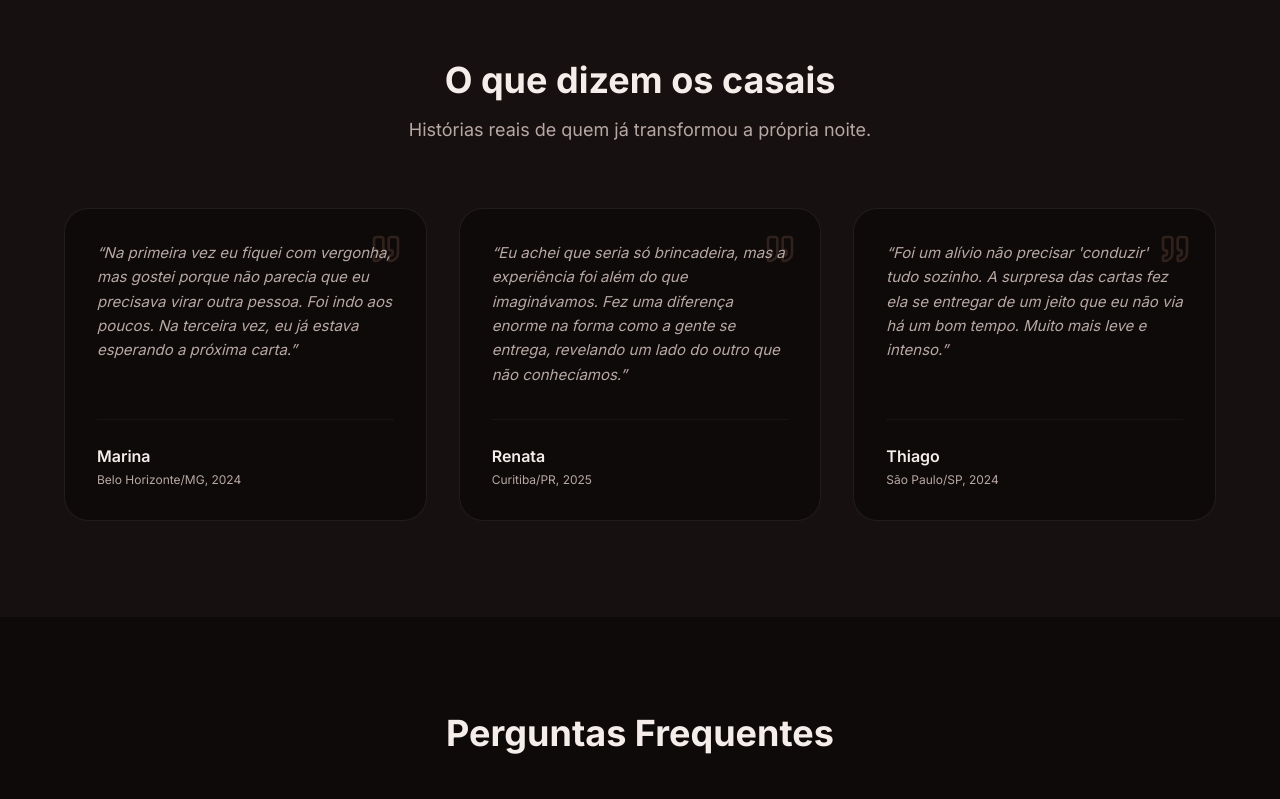
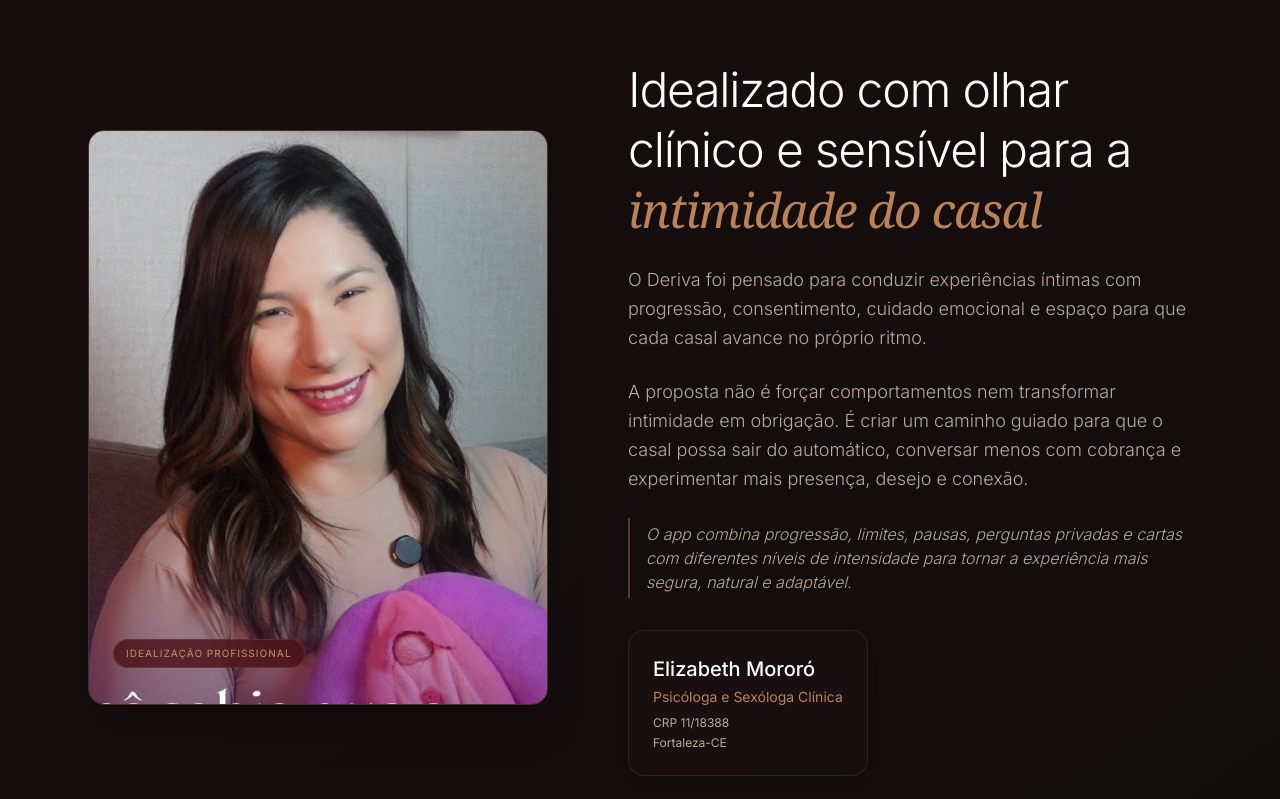
Before and after one commit to leonardoalvesoop0987-hue/derivaapp, a Next.js app: page /lp in a window 1280 px wide. Shown: the part 6400-7199 px from the top of the page. Built offline with nearby package versions, Linux system fonts and the light colour scheme.

Commit message:
feat: adicionar secao de autoridade da idealizadora na landing page

```diff
--- a/src/app/lp/LpContent.tsx
+++ b/src/app/lp/LpContent.tsx
@@ -16,6 +16,8 @@ import { TestimonialsSection } from "@/components/lp/TestimonialsSection";
 import { FaqSection } from "@/components/lp/FaqSection";
 import { OfferSection } from "@/components/lp/OfferSection";
 import { LpFooter } from "@/components/lp/LpFooter";
+
+import { FounderAuthoritySection } from "@/components/lp/FounderAuthoritySection";
 
 export function LpContent() {
   const [isLoading, setIsLoading] = useState(false);
@@ -38,6 +40,7 @@ export function LpContent() {
       <IdealMomentsSection />
       <MediaAndMusicSection />
       <RelationshipSection />
+      <FounderAuthoritySection />
       <TestimonialsSection />
       <FaqSection />
       <OfferSection onBuyClick={handleBuyClick} isLoading={isLoading} />
--- a/src/app/lp/page.tsx
+++ b/src/app/lp/page.tsx
@@ -4,11 +4,11 @@ import { LpContent } from "./LpContent";
 export const metadata: Metadata = {
   title: "Deriva — App e deck sensual para casais",
   description:
-    "Uma experiência guiada para casais adultos que querem sair da rotina com cartas, sorteios inteligentes, música, progressão e versão física em casa.",
+    "Uma experiência guiada para casais adultos, idealizada com olhar de Psicologia e Sexologia Clínica, com cartas, sorteios inteligentes, música, progressão e versão física em casa.",
   openGraph: {
     title: "Deriva — App e deck sensual para casais",
     description:
-      "Uma experiência guiada para casais adultos que querem sair da rotina com cartas, sorteios inteligentes, música, progressão e versão física em casa.",
+      "Uma experiência guiada para casais adultos, idealizada com olhar de Psicologia e Sexologia Clínica, com cartas, sorteios inteligentes, música, progressão e versão física em casa.",
     type: "website",
   },
 };
--- /dev/null
+++ b/src/components/lp/FounderAuthoritySection.tsx
@@ -0,0 +1,65 @@
+import Image from "next/image";
+
+export function FounderAuthoritySection() {
+  return (
+    <section className="py-24 bg-[var(--color-background-secondary)]/50 relative overflow-hidden">
+      <div className="absolute top-0 left-0 w-full h-full bg-gradient-to-br from-[var(--color-wine)]/10 to-transparent pointer-events-none" />
+
+      <div className="max-w-6xl mx-auto px-6 relative z-10">
+        <div className="flex flex-col lg:flex-row items-center gap-12 lg:gap-20">
+
+          {/* Image Column */}
+          <div className="w-full lg:w-5/12 shrink-0">
+            <div className="relative aspect-[4/5] max-w-sm mx-auto lg:max-w-none rounded-2xl overflow-hidden border border-[var(--color-copper)]/30 shadow-2xl">
+              <Image
+                src="/elizabeth.jpg"
+                alt="Elizabeth Mororó, Psicóloga e Sexóloga Clínica"
+                fill
+                className="object-cover object-top"
+                sizes="(max-width: 768px) 100vw, 40vw"
+              />
+              {/* Subtle overlay gradient */}
+              <div className="absolute inset-0 bg-gradient-to-t from-[var(--color-background)]/80 via-transparent to-transparent" />
+
+              {/* Overlay Text inside Image on Mobile (optional, but requested layout is text on side) */}
+              <div className="absolute bottom-6 left-6 right-6">
+                <div className="inline-block bg-[var(--color-wine)]/80 backdrop-blur-md border border-[var(--color-copper)]/20 px-3 py-1.5 rounded-full text-[10px] uppercase tracking-widest text-[var(--color-copper)] font-medium mb-3">
+                  Idealização Profissional
+                </div>
+              </div>
+            </div>
+          </div>
+
+          {/* Text Column */}
+          <div className="w-full lg:w-7/12 text-center lg:text-left">
+            <h2 className="text-3xl md:text-4xl lg:text-5xl font-light tracking-tight mb-6 text-white leading-tight">
+              Idealizado com olhar clínico e sensível para a <span className="text-[var(--color-copper)] italic font-serif">intimidade do casal</span>
+            </h2>
+
+            <div className="space-y-6 text-base md:text-lg text-[var(--color-text-secondary)] font-light leading-relaxed mb-8">
+              <p>
+                O Deriva foi pensado para conduzir experiências íntimas com progressão, consentimento, cuidado emocional e espaço para que cada casal avance no próprio ritmo.
+              </p>
+              <p>
+                A proposta não é forçar comportamentos nem transformar intimidade em obrigação. É criar um caminho guiado para que o casal possa sair do automático, conversar menos com cobrança e experimentar mais presença, desejo e conexão.
+              </p>
+              <p className="text-sm md:text-base border-l-2 border-[var(--color-copper)]/40 pl-4 py-1 italic">
+                O app combina progressão, limites, pausas, perguntas privadas e cartas com diferentes níveis de intensidade para tornar a experiência mais segura, natural e adaptável.
+              </p>
+            </div>
+
+            <div className="bg-[var(--color-card)]/40 border border-[var(--color-border)] p-5 md:p-6 rounded-2xl inline-block text-left shadow-lg backdrop-blur-sm">
+              <h3 className="text-xl text-white font-medium mb-1">Elizabeth Mororó</h3>
+              <p className="text-[var(--color-copper)] text-sm mb-2">Psicóloga e Sexóloga Clínica</p>
+              <div className="text-xs text-[var(--color-text-secondary)] space-y-1">
+                <p>CRP 11/18388</p>
+                <p>Fortaleza-CE</p>
+              </div>
+            </div>
+          </div>
+
+        </div>
+      </div>
+    </section>
+  );
+}
```
